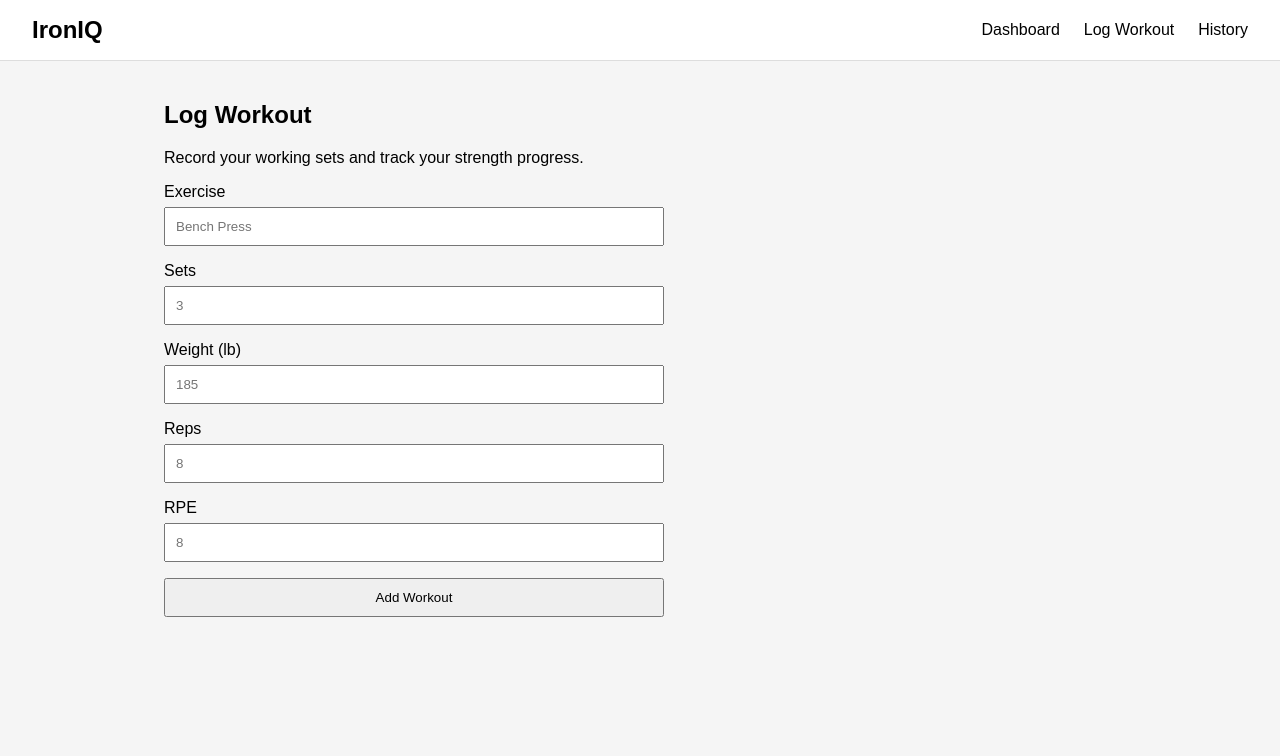
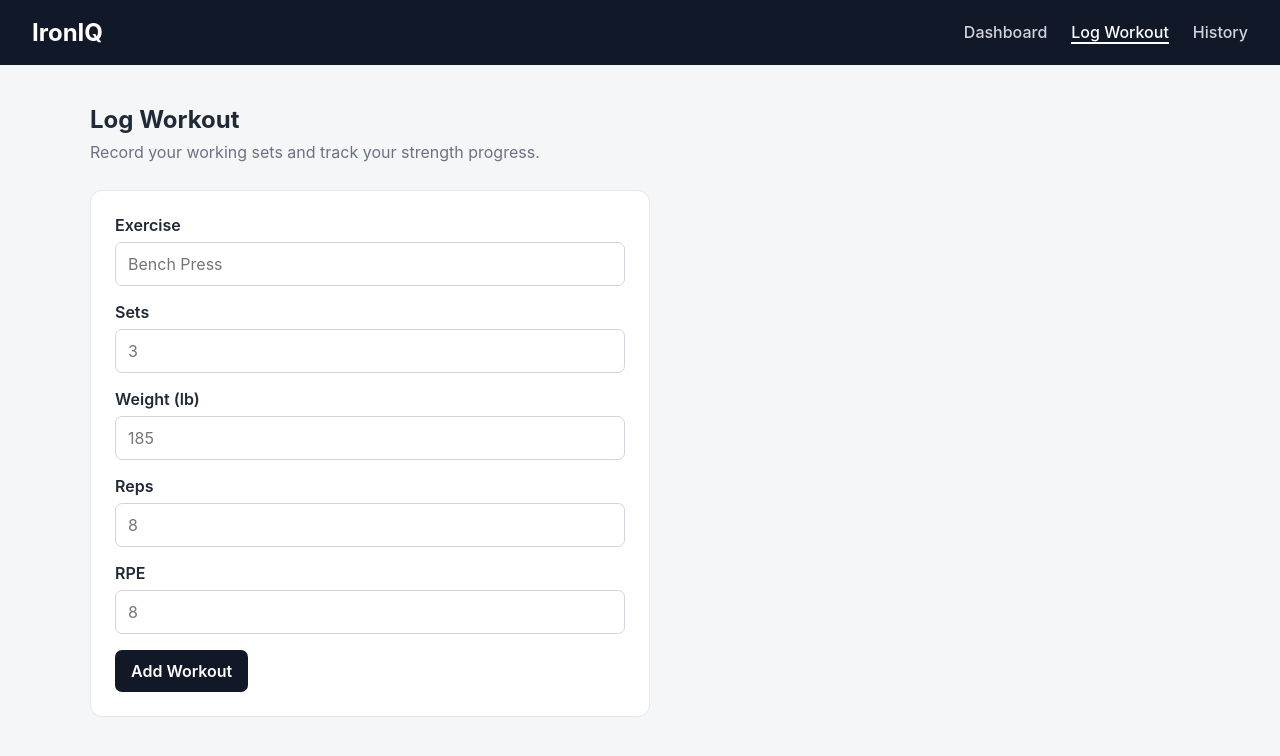
Before and after one commit to alsheikhm/ironiq, a React (Vite) app in the folder frontend/: page /workouts/new in a window 1280 px wide. Shown: the top 756 px of the page. Built offline with nearby package versions, Linux system fonts and the light colour scheme; no server answers.

Commit message:
Feature: Polish IronIQ MVP interface and configuration

```diff
--- a/frontend/src/api/analytics.ts
+++ b/frontend/src/api/analytics.ts
@@ -1,7 +1,7 @@
 import type { AnalyticsSummary } from "../types/analytics";
 
 
-const API_BASE_URL = "http://127.0.0.1:8000";
+const API_BASE_URL = import.meta.env.VITE_API_BASE_URL;
 
 
 export async function getAnalyticsSummary():
--- a/frontend/src/api/recommendations.ts
+++ b/frontend/src/api/recommendations.ts
@@ -1,7 +1,7 @@
 import type { Recommendation } from "../types/recommendation";
 
 
-const API_BASE_URL = "http://127.0.0.1:8000";
+const API_BASE_URL = import.meta.env.VITE_API_BASE_URL;
 
 
 export async function getRecommendation(
--- a/frontend/src/api/workouts.ts
+++ b/frontend/src/api/workouts.ts
@@ -1,6 +1,6 @@
 import type { Workout, WorkoutCreate } from "../types/workout";
 
-const API_BASE_URL = "http://127.0.0.1:8000";
+const API_BASE_URL = import.meta.env.VITE_API_BASE_URL;
 
 
 export async function createWorkout(
--- /dev/null
+++ b/frontend/src/components/MetricCard.tsx
@@ -0,0 +1,20 @@
+interface MetricCardProps {
+  title: string;
+  value: string | number;
+}
+
+
+function MetricCard({
+  title,
+  value,
+}: MetricCardProps) {
+  return (
+    <section className="metric-card">
+      <h3>{title}</h3>
+      <p className="metric-value">{value}</p>
+    </section>
+  );
+}
+
+
+export default MetricCard;
--- a/frontend/src/components/Navbar.tsx
+++ b/frontend/src/components/Navbar.tsx
@@ -1,17 +1,42 @@
-import { Link } from "react-router-dom";
+import { NavLink } from "react-router-dom";
+
 
 function Navbar() {
   return (
-    <nav>
-      <h1>IronIQ</h1>
+    <nav className="navbar">
+      <h1 className="logo">IronIQ</h1>
 
-      <div>
-        <Link to="/dashboard">Dashboard</Link>
-        <Link to="/workouts/new">Log Workout</Link>
-        <Link to="/workouts/history">History</Link>
+      <div className="nav-links">
+        <NavLink
+          to="/dashboard"
+          className={({ isActive }) =>
+            isActive ? "nav-link active" : "nav-link"
+          }
+        >
+          Dashboard
+        </NavLink>
+
+        <NavLink
+          to="/workouts/new"
+          className={({ isActive }) =>
+            isActive ? "nav-link active" : "nav-link"
+          }
+        >
+          Log Workout
+        </NavLink>
+
+        <NavLink
+          to="/workouts/history"
+          className={({ isActive }) =>
+            isActive ? "nav-link active" : "nav-link"
+          }
+        >
+          History
+        </NavLink>
       </div>
     </nav>
   );
 }
 
+
 export default Navbar;
--- a/frontend/src/index.css
+++ b/frontend/src/index.css
@@ -4,67 +4,198 @@
 
 body {
   margin: 0;
-  font-family: Arial, sans-serif;
-  background-color: #f5f5f5;
+  min-width: 320px;
+  min-height: 100vh;
+  font-family:
+    Inter,
+    system-ui,
+    -apple-system,
+    BlinkMacSystemFont,
+    "Segoe UI",
+    sans-serif;
+  background: #f4f6f8;
+  color: #1f2937;
 }
 
-nav {
+button,
+input,
+select {
+  font: inherit;
+}
+
+
+/* Navigation */
+
+.navbar {
   display: flex;
   justify-content: space-between;
   align-items: center;
-  padding: 16px 32px;
-  background-color: white;
-  border-bottom: 1px solid #ddd;
+  padding: 18px 32px;
+  background: #111827;
+  color: white;
 }
 
-nav h1 {
+.logo {
   margin: 0;
+  font-size: 1.5rem;
 }
 
-nav div {
+.nav-links {
   display: flex;
   gap: 24px;
 }
 
-nav a {
+.nav-link {
+  color: #d1d5db;
   text-decoration: none;
-  color: black;
+  font-weight: 500;
 }
 
-main {
-  max-width: 1000px;
-  margin: 40px auto;
-  padding: 0 24px;
+.nav-link:hover {
+  color: white;
 }
 
-section {
-  background-color: white;
-  padding: 20px;
-  margin-bottom: 16px;
-  border-radius: 8px;
+.nav-link.active {
+  color: white;
+  border-bottom: 2px solid white;
 }
 
+
+/* Main page layout */
+
+main {
+  width: min(1100px, calc(100% - 40px));
+  margin: 40px auto;
+}
+
+main > h2 {
+  margin-bottom: 8px;
+}
+
+main > p {
+  color: #6b7280;
+  margin-top: 0;
+  margin-bottom: 28px;
+}
+
+
+/* Dashboard */
+
+.metrics-grid {
+  display: grid;
+  grid-template-columns:
+    repeat(auto-fit, minmax(200px, 1fr));
+  gap: 16px;
+  margin-bottom: 24px;
+}
+
+.metric-card,
+section {
+  background: white;
+  border: 1px solid #e5e7eb;
+  border-radius: 12px;
+  padding: 22px;
+  margin-bottom: 18px;
+}
+
+.metric-card {
+  margin-bottom: 0;
+}
+
+.metric-card h3 {
+  margin-top: 0;
+  color: #6b7280;
+  font-size: 0.95rem;
+}
+
+.metric-value {
+  margin: 8px 0 0;
+  font-size: 1.8rem;
+  font-weight: 700;
+}
+
+
+/* Forms */
+
 form {
-  display: flex;
-  flex-direction: column;
-  gap: 16px;
-  max-width: 500px;
+  max-width: 560px;
+  background: white;
+  border: 1px solid #e5e7eb;
+  border-radius: 12px;
+  padding: 24px;
+  margin-bottom: 24px;
 }
 
 form div {
   display: flex;
   flex-direction: column;
-  gap: 6px;
+  gap: 7px;
+  margin-bottom: 16px;
 }
 
-input {
-  padding: 10px;
+label {
+  font-weight: 600;
+}
+
+input,
+select {
+  width: 100%;
+  padding: 11px 12px;
+  border: 1px solid #d1d5db;
+  border-radius: 7px;
+  background: white;
+}
+
+input:focus,
+select:focus {
+  outline: 2px solid #9ca3af;
+  outline-offset: 1px;
 }
 
 button {
-  padding: 10px 16px;
+  border: none;
+  border-radius: 7px;
+  padding: 11px 16px;
   cursor: pointer;
+  font-weight: 600;
+  background: #111827;
+  color: white;
 }
+
+button:disabled {
+  cursor: not-allowed;
+  opacity: 0.6;
+}
+
+button:hover:not(:disabled) {
+  opacity: 0.9;
+}
+
+
+/* Workout history */
+
+.workout-card h3 {
+  margin-top: 0;
+}
+
+.danger-button {
+  margin-top: 8px;
+}
+
+
+/* Feedback */
+
+.error-message {
+  color: #b91c1c;
+  font-weight: 600;
+}
+
+.success-card {
+  border-left: 4px solid #374151;
+}
+
+
+/* Chart */
 
 .progress-chart {
   width: 100%;
@@ -72,8 +203,25 @@ button {
   margin-top: 20px;
 }
 
-select {
-  padding: 10px;
-  margin-bottom: 20px;
-  font-size: 1rem;
+
+/* Mobile */
+
+@media (max-width: 650px) {
+  .navbar {
+    align-items: flex-start;
+    flex-direction: column;
+    gap: 16px;
+    padding: 18px 20px;
+  }
+
+  .nav-links {
+    width: 100%;
+    flex-wrap: wrap;
+    gap: 16px;
+  }
+
+  main {
+    width: min(100% - 24px, 1100px);
+    margin-top: 24px;
+  }
 }
--- a/frontend/src/pages/DashboardPage.tsx
+++ b/frontend/src/pages/DashboardPage.tsx
@@ -10,6 +10,8 @@ import ProgressChart from "../components/ProgressChart";
 
 import type { AnalyticsSummary } from "../types/analytics";
 import type { Workout } from "../types/workout";
+
+import MetricCard from "../components/MetricCard";
 
 
 function DashboardPage() {
@@ -121,40 +123,31 @@ function DashboardPage() {
       </p>
 
 
-      <section>
-        <h3>Total Workout Entries</h3>
+      <div className="metrics-grid">
+        <MetricCard
+          title="Total Workout Entries"
+          value={summary.total_workouts}
+        />
 
-        <p>{summary.total_workouts}</p>
-      </section>
+        <MetricCard
+          title="Entries This Week"
+          value={summary.workouts_this_week}
+        />
 
+        <MetricCard
+          title="Weekly Training Volume"
+          value={`${summary.weekly_volume.toLocaleString()} lb`}
+        />
 
-      <section>
-        <h3>Entries This Week</h3>
-
-        <p>{summary.workouts_this_week}</p>
-      </section>
-
-
-      <section>
-        <h3>Weekly Training Volume</h3>
-
-        <p>
-          {summary.weekly_volume.toLocaleString()} lb
-        </p>
-      </section>
-
-
-      <section>
-        <h3>Best Estimated 1RM</h3>
-
-        <p>
-          {summary.best_estimated_1rm === null
-            ? "No data yet"
-            : `${summary.best_estimated_1rm.toFixed(
-                1
-              )} lb`}
-        </p>
-      </section>
+        <MetricCard
+          title="Best Estimated 1RM"
+          value={
+            summary.best_estimated_1rm === null
+              ? "No data yet"
+              : `${summary.best_estimated_1rm.toFixed(1)} lb`
+          }
+        />
+      </div>
 
 
       <section>
--- a/frontend/src/pages/LogWorkoutPage.tsx
+++ b/frontend/src/pages/LogWorkoutPage.tsx
@@ -31,15 +31,28 @@ function LogWorkoutPage() {
     const repsNumber = Number(reps);
     const rpeNumber = Number(rpe);
 
-    if (
-      exercise.trim() === "" ||
-      setsNumber <= 0 ||
-      weightNumber <= 0 ||
-      repsNumber <= 0 ||
-      rpeNumber < 1 ||
-      rpeNumber > 10
-    ) {
-      setError("Please enter valid workout information.");
+    if (exercise.trim() === "") {
+      setError("Please enter an exercise name.");
+      return;
+    }
+
+    if (setsNumber <= 0) {
+      setError("Sets must be greater than 0.");
+      return;
+    }
+
+    if (weightNumber <= 0) {
+      setError("Weight must be greater than 0.");
+      return;
+    }
+
+    if (repsNumber <= 0) {
+      setError("Reps must be greater than 0.");
+      return;
+    }
+
+    if (rpeNumber < 1 || rpeNumber > 10) {
+      setError("RPE must be between 1 and 10.");
       return;
     }
 
@@ -153,7 +166,11 @@ function LogWorkoutPage() {
           />
         </div>
 
-        {error && <p>{error}</p>}
+        {error && (
+          <p className="error-message">
+            {error}
+          </p>
+        )}
 
         <button
           type="submit"
@@ -164,7 +181,7 @@ function LogWorkoutPage() {
       </form>
 
       {lastSavedWorkout && (
-        <section>
+        <section className="success-card">
           <h3>Workout Saved</h3>
 
           <h4>{lastSavedWorkout.exercise}</h4>
--- a/frontend/src/pages/WorkoutHistoryPage.tsx
+++ b/frontend/src/pages/WorkoutHistoryPage.tsx
@@ -77,7 +77,11 @@ function WorkoutHistoryPage() {
 
       {isLoading && <p>Loading workouts...</p>}
 
-      {error && <p>{error}</p>}
+      {error && (
+        <p className="error-message">
+          {error}
+        </p>
+      )}
 
       {!isLoading &&
         !error &&
@@ -87,7 +91,10 @@ function WorkoutHistoryPage() {
 
       {!isLoading &&
         workouts.map((workout) => (
-          <section key={workout.id}>
+          <section
+            key={workout.id}
+            className="workout-card"
+          >
             <h3>{workout.exercise}</h3>
 
             <p>
@@ -114,6 +121,7 @@ function WorkoutHistoryPage() {
 
             <button
               type="button"
+              className="danger-button"
               onClick={() => handleDelete(workout.id)}
             >
               Delete
```
Also changed, not shown: 2 other files (tests, documents, lock files or other folders).
